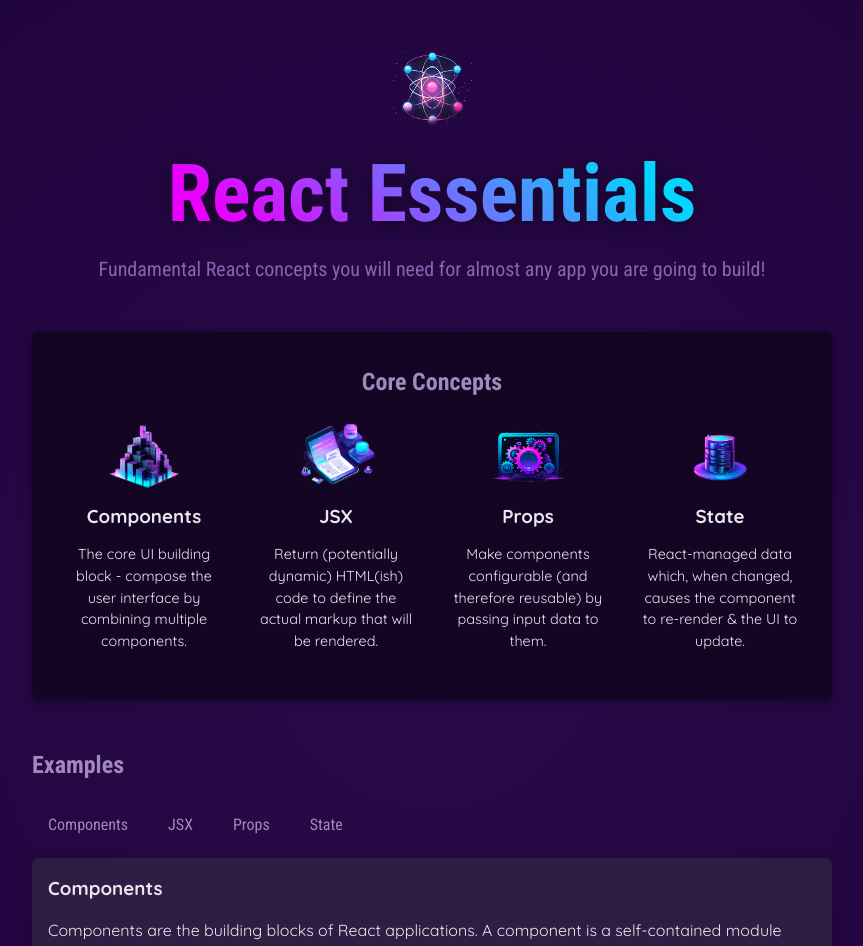
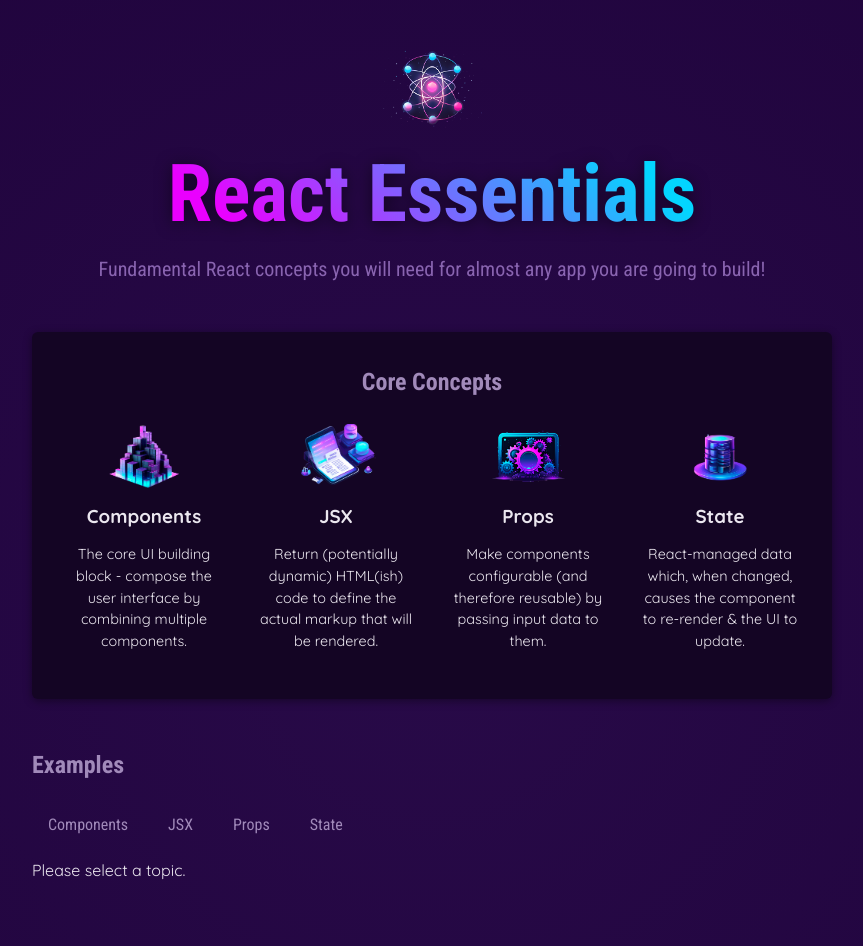
Before and after one commit to Guillon88/react-complete-guide, a React (Vite) app in the folder 03-react-essentials/: page / in a window 1280 px wide. Shown: the top 946 px of the page, without its empty margins (208-1071 px from the left). Built offline with nearby package versions, Linux system fonts and the light colour scheme.

Commit message:
option 1

```diff
--- a/03-react-essentials/src/App.jsx
+++ b/03-react-essentials/src/App.jsx
@@ -1,18 +1,16 @@
+import { useState } from "react";
+import componentsImg from "./assets/components.png";
+import { CORE_CONCEPTS } from "./data.js";
 
-import { useState } from 'react';
-import componentsImg from "./assets/components.png";
-import { CORE_CONCEPTS } from './data.js';
-
-import Header from './components/Header/Header.jsx';
+import Header from "./components/Header/Header.jsx";
 
 import CoreConcept from "./components/CoreConcept.jsx";
 import TabButton from "./components/TabButton.jsx";
 
-import { EXAMPLES } from './data.js'
+import { EXAMPLES } from "./data.js";
 
 function App() {
-
-  const [ selectedTopic, setSelectedTopic ] = useState('components');
+  const [selectedTopic, setSelectedTopic] = useState();
 
   function handleSelect(selectedButton) {
     setSelectedTopic(selectedButton);
@@ -39,17 +37,23 @@
         <section id="examples">
           <h2>Examples</h2>
           <menu>
+            <TabButton onSelect={() => handleSelect("components")}>
+              Components
+            </TabButton>
+            <TabButton onSelect={() => handleSelect("jsx")}>JSX</TabButton>
+            <TabButton onSelect={() => handleSelect("props")}>Props</TabButton>
+            <TabButton onSelect={() => handleSelect("state")}>State</TabButton>
+          </menu>
 
-            <TabButton onSelect={() => handleSelect('components')}>Components</TabButton>
-            <TabButton onSelect={() => handleSelect('jsx')}>JSX</TabButton>
-            <TabButton onSelect={() => handleSelect('props')}>Props</TabButton>
-            <TabButton onSelect={() => handleSelect('state')}>State</TabButton>
-          </menu>
-          <div id="tab-content">
-            <h3>{EXAMPLES[selectedTopic].title}</h3>
-            <p>{EXAMPLES[selectedTopic].description}</p>
-            <pre>{EXAMPLES[selectedTopic].code}</pre>
-          </div>
+          {!selectedTopic ? (
+            <p>Please select a topic.</p>
+          ) : (
+            <div id="tab-content">
+              <h3>{EXAMPLES[selectedTopic].title}</h3>
+              <p>{EXAMPLES[selectedTopic].description}</p>
+              <pre>{EXAMPLES[selectedTopic].code}</pre>
+            </div>
+          )}
         </section>
       </main>
     </div>
```
